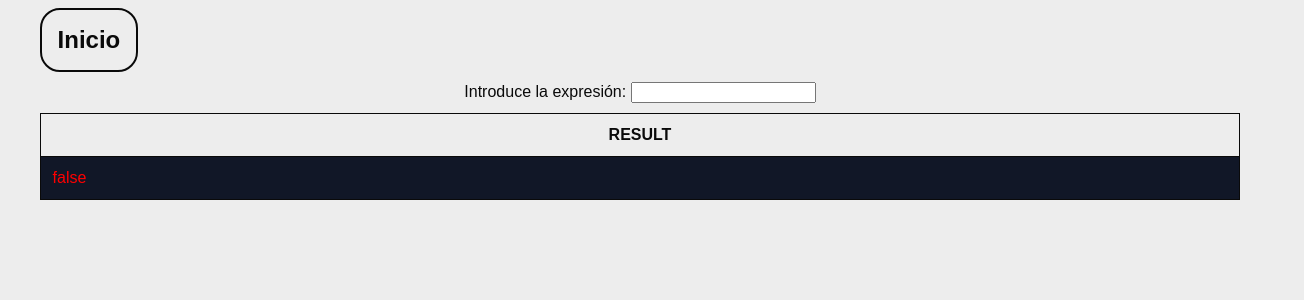
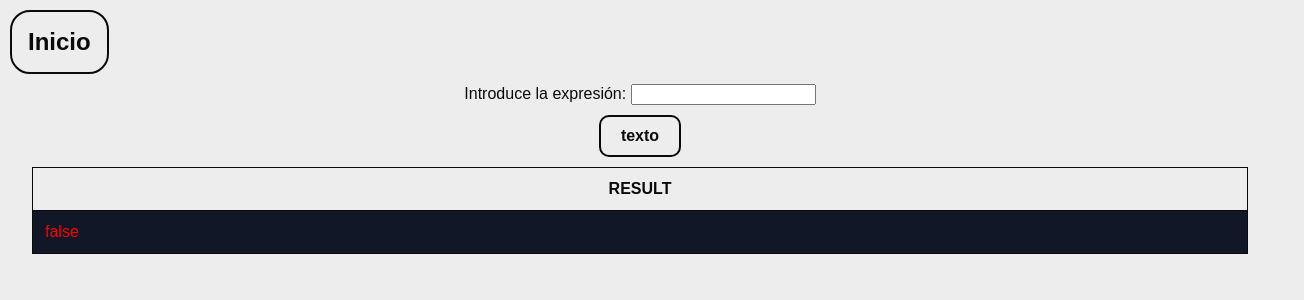
Before and after one commit to DarkyAmagai/ProyectoEstructurasDiscretas, a Next.js app: page /algoritmos/tablasdeverdad in a window 1280 px wide. Shown: the top 300 px of the page, 1304 px wide, since content can reach past the window. Built offline with nearby package versions, Linux system fonts and the light colour scheme.

Commit message:
Finally, I fixed the margin thing

```diff
--- a/src/components/Table.jsx
+++ b/src/components/Table.jsx
@@ -9,23 +9,27 @@ export default function Table({expression}) {
     const columnas = datos.length > 0 ? Object.keys(datos[0]) : [];
 
     return (
-        <table style={{
-            borderCollapse: 'collapse',
-            width: '95%',
-            borderRadius: '50%'
-        }}>
+        <table
+            style={{
+                borderCollapse: 'collapse',
+                width: '95%',
+                borderRadius: '50%',
+            }}
+        >
             {/* Cabecera */}
             <thead>
-            <tr style={{
-                backgroundColor: 'var(--background)'
-            }}>
+            <tr
+                style={{
+                    backgroundColor: 'var(--background)',
+                }}
+            >
                 {columnas.map((columna, index) => (
                     <th
                         key={index}
                         style={{
                             padding: '12px',
                             border: '1px solid var(--foreground)',
-                            textAlign: 'center'
+                            textAlign: 'center',
                         }}
                     >
                         {columna.toUpperCase()}
@@ -40,7 +44,7 @@ export default function Table({expression}) {
                 <tr
                     key={filaIndex}
                     style={{
-                        backgroundColor: filaIndex % 2 === 0 ? '#111727' : '#252b3e'
+                        backgroundColor: filaIndex % 2 === 0 ? '#111727' : '#252b3e',
                     }}
                 >
                     {columnas.map((columna, columnaIndex) => (
@@ -52,7 +56,17 @@ export default function Table({expression}) {
                                 color: fila[columna] === 'true' ? 'green' : 'red',
                             }}
                         >
-                            {fila[columna]}
+                            {typeof fila[columna] === 'object' ? (
+                                <ul style={{listStyle: 'none', margin: 0, padding: 0}}>
+                                    {Object.entries(fila[columna]).map(([subExp, subVal]) => (
+                                        <li key={subExp}>
+                                            {subExp}: {subVal}
+                                        </li>
+                                    ))}
+                                </ul>
+                            ) : (
+                                fila[columna]
+                            )}
                         </td>
                     ))}
                 </tr>
--- a/src/pages/algoritmos/tablasdeverdad.jsx
+++ b/src/pages/algoritmos/tablasdeverdad.jsx
@@ -26,20 +26,33 @@ export default function Home() {
             )
         }
     }
+    const add_expression_text = (text) => {
+        setExpression(expression + text);
+    }
+
+
     return (
         <div className={GlobalStyles.mainContainer}>
             <div style={{
                 display: 'flex',
                 flexDirection: 'row',
                 justifyContent: 'left',
-                paddingLeft: '5%',
                 width: '100%'
             }}>
-                <Link href={'/'}>Inicio</Link>
+                <Link style={{marginTop: '10px', marginLeft: '10px'}} href={'/'}>Inicio</Link>
             </div>
             <label>
                 Introduce la expresión: <input value={expression} onChange={e => setExpression(e.target.value)}></input>
             </label>
+            <div style={{
+                display: 'flex',
+                width: '100%',
+                flexAlign: 'row',
+                justifyContent: 'center',
+                itemAlign: 'center'
+            }}>
+                <button className={GlobalStyles.button} onClick={() => add_expression_text('->')}>texto</button>
+            </div>
             {
                 creador_tabla()
             }
--- a/src/styles/globals.css
+++ b/src/styles/globals.css
@@ -1,3 +1,7 @@
+* {
+  margin: 0;
+}
+
 :root {
   --background: #ededed;
   --foreground: #0a0a0a;
@@ -59,3 +63,7 @@ a {
   transition: .3s;
   text-decoration: none;
 }
+
+html {
+  margin: 0;
+}
--- a/src/styles/globals.module.css
+++ b/src/styles/globals.module.css
@@ -59,3 +59,21 @@
     margin-bottom: 40px;
     z-index: 0;
 }
+
+.button {
+    background-color: var(--background);
+    color: var(--foreground);
+    border: var(--foreground) 2px solid;
+    border-radius: 10px;
+    padding: 10px 20px;
+    cursor: pointer;
+    font-size: 1rem;
+    font-weight: 600;
+    transition: all 0.3s;
+}
+
+.button:hover {
+    background-color: var(--foreground);
+    color: var(--background);
+    transform: scale(1.1);
+}
```
